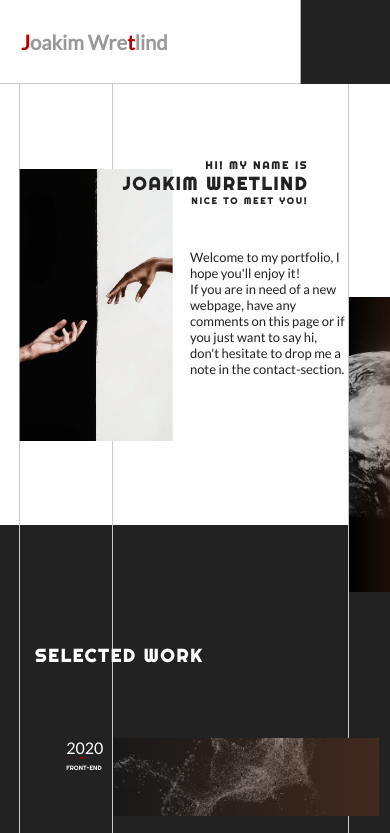
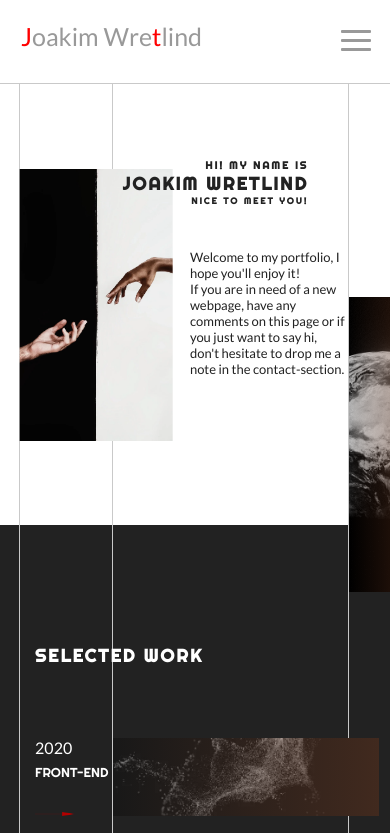
Before and after one commit to Joakim-dev/portfolio, a plain HTML site: page index.html in a window 390 px wide. Shown: the top 833 px of the page. Drawn offline with nearby package versions, Linux system fonts and the light colour scheme; files whose address does not match are found by name.

Commit message:
changes for responsiveness

```diff
--- a/index.html
+++ b/index.html
@@ -14,26 +14,28 @@
     <wrapper>
         <div class="grid-container">
             <header>
-                <h1 class="logo"><span>j</span>oakim wre<span>t</span>lind</h1>
-                <div class="navigation">
-                    <ul class="menu">
+                <nav class="navbar">
+                    <div class="brand-title"><span>j</span>oakim Wre<span>t</span>lind</div>
+                    <a href="#" class="toggle-button">
+                        <span class="bar"></span>
+                        <span class="bar"></span>
+                        <span class="bar"></span>
+                    </a>
+                    <div class="navbar-links">
+                        <ul>
                             <li><a href="#home">home</a></li>
                             <li><a href="#work">work</a></li>
                             <li><a href="#about">about</a></li>
                             <li><a href="#contact">contact</a></li>
                         </ul>
+                    </div>
                     <div class="social">
                         <ul>
                             <li><a href="http://linkedin.com/in/" target="_blank" ><i class="fa fa-linkedin fa-3x"></i></a></li>
-                    <li><a href="https://github.com/Joakim-dev/portNet.git" target="_blank"><i class="fa fa-github fa-3x"></i></a></li>
+                            <li><a href="https://github.com/Joakim-dev/portfolio.git" target="_blank"><i class="fa fa-github fa-3x"></i></a></li>
                         </ul>
                     </div>
-                <div class="burger">
-                    <div class="line1"></div>
-                    <div class="line2"></div>
-                    <div class="line3"></div>
-                </div>
-            </div>
+                </nav>
         </header>
             <div class="cell-h1"></div> <!--lines-->
             <div class="cell-h2"></div>
@@ -41,9 +43,7 @@
             <div class="cell-h4"></div>
 
             <!--HOME section-->
-
                 <img src="/img/hands.webp" alt="hands" class="img-1">
-           <!-- <img src="/img/phone.webp" alt="phone" class="img-2" data-aos="zoom-in-left" data-aos-offset="10" data-aos-duration="1200"> -->
                 <img src="/img/earth.webp" alt="earth" class="img-2" data-aos="zoom-in-left" data-aos-offset="10" data-aos-duration="1200">
                 <img src="/img/satisfying.webp" alt="satisfying" class="img-3" data-aos="zoom-in-left" data-aos-offset="10" data-aos-duration="750">
 
@@ -66,7 +66,6 @@
             <div class="cell-h10"></div>
 
             <!--WORK section-->
-
                 <img src="/img/particles.webp" alt="front-end" class="img-4" data-aos="fade-left" data-aos-offset="100">
                 <img src="/img/rain.webp" alt="full-stack" class="img-5" data-aos="fade-left" data-aos-offset="125">
                 <img src="/img/pillar.webp" alt="other" class="img-6" data-aos="fade-left" data-aos-offset="150">
@@ -82,19 +81,19 @@
                 <p>2020</p>
                 <h4>front-end</h4>
             </div>
-                <img src="/img/arrow.png" alt="arrow" width="25%" class="cell-w4a modal-open"
+                <img src="/img/arrow.png" alt="arrow" class="img-arrow1 modal-open"
                 data-modal="modal4">
             <div class="cell-w5">
                 <p>2020</p>
                 <h4>full-stack</h4>
             </div>
-                <img src="/img/arrow.png" alt="arrow" width="25%" class="cell-w5a modal-open"
+            <img src="/img/arrow.png" alt="arrow" class="img-arrow2 modal-open"
                 data-modal="modal4">
             <div class="cell-w6">
                 <p>2020</p>
                 <h4>other</h4>
             </div>
-                <img src="/img/arrow.png" alt="arrow" width="25%" class="cell-w6a modal-open"
+            <img src="/img/arrow.png" alt="arrow" class="img-arrow3 modal-open"
                 data-modal="modal4">
                 <div id="modal4" class="modal">
                     <div class="modal__content">
@@ -116,7 +115,6 @@
             <div class="cell-w9" data-aos="fade-left" data-aos-offset="150"></div>
 
             <!--ABOUT section-->
-
                 <img src="/img/about.webp" alt="neon-sign" class="img-7" data-aos="flip-left" data-aos-offset="25" data-aos-duration="2000">
 
             <div id="about" class="cell-a1">
@@ -199,7 +197,7 @@
                         course at the university. Via Flutter I went all in on
                         web-development in 2019.</p>
                     <p>Besides coding I also enjoy art and design, and when I can,
-                        I like to play around with my own 3D projects in Blender.
+                        I like to work on some 3D projects in Blender.
                     </p>
                 <br>
                 <a class="modal-open"
@@ -245,12 +243,9 @@
                 </div>
             </div>
 
-
-
             <div class="cell-a6" data-aos="flip-left" data-aos-offset="25" data-aos-duration="2000"></div>
 
             <!--CONTACT section-->
-
                 <img src="/img/myself.webp" alt="myself" class="img-8" data-aos="fade-left" data-aos-offset="100">
                 <img src="/img//k21.webp" alt="keyboard" class="img-9" data-aos="fade-right" data-aos-offset="100">
 
@@ -295,12 +290,11 @@
                     <li><p>2020</p></li>
                     <li><a href="#"><img src="/img/to-top.png" alt="to-top" height="25vh"></a></li>
                     <li><a href="http://linkedin.com/in/" target="_blank"><i class="fa fa-linkedin fa-3x"></i></a></li>
-                    <li><a href="https://github.com/Joakim-dev/portNet.git" target="_blank"><i class="fa fa-github fa-3x"></i></a></li>
+                    <li><a href="https://github.com/Joakim-dev/portfolio.git" target="_blank"><i class="fa fa-github fa-3x"></i></a></li>
                 </ul>
             </footer class="footer">
 
         </div>  <!--end grid-container-->
-
     </wrapper>
 
     <script src="/js/navbar.js"></script>
--- a/sass/abstracts/_mixins.scss
+++ b/sass/abstracts/_mixins.scss
@@ -15,10 +15,16 @@
     z-index: 20;
 }
 /*Pagenumbers*/
-@mixin numbers {
+@mixin numbers ($column, $row) {
+    grid-column: $column;
+    grid-row: $row;
     font-size: $numbers;
     font-family: 'Righteous', cursive;
     letter-spacing: .2rem;
+
+    @include respond (smallp) {
+        opacity: 0;
+    }
 }
 
 /*To controll different images differently*/
@@ -28,6 +34,41 @@
     object-fit: cover;
     display: block;
 }
+
+/*arrows*/
+@mixin img-arrow ($column, $row) {
+    grid-column: $column;
+    grid-row: $row;
+    width: 9rem;
+    align-self: center;
+    margin-left: 8vw;
+    z-index: 100;
+    cursor: pointer;
+
+    @include respond (extra) {
+        align-self: flex-end;
+        width: 8rem;
+    }
+    @include respond(tab) {
+        margin-left: 20%;
+    }
+    @include respond(stab) {
+        margin-left: 10%;
+        grid-row: $row + 1;
+        align-self: flex-start;
+        width: 5.8rem;
+    }
+    @include respond (phone) {
+        align-self: flex-start;
+        width: 5rem;
+    }
+    @include respond (smallp) {
+        margin-left: 0%;
+        align-self: flex-end;
+        width: 4rem;
+    }
+}
+
 /*work-headers*/
 @mixin work ($row) {
     color: $white;
@@ -44,6 +85,25 @@
         text-transform: uppercase;
         margin-top: .8vh;
         margin-bottom: 2vh;
+    }
+    @include respond(tab) {
+        margin-left: 20%;
+        h4 {
+            font-size: 2rem;
+        }
+    }
+    @include respond(stab) {
+        margin-left: 10%;
+        h4 {
+            font-size: 1.5rem;
+        }
+    }
+    @include respond(smallp) {
+        margin-left: 0%;
+        h4 {
+            font-weight: 100;
+            font-size: 1.3rem;
+        }
     }
 }
 /*about*/
@@ -91,12 +151,10 @@
         height: .3vh;
         background: linear-gradient(90deg,transparent,$red);
     }
-
     a:hover span:nth-child(1){
         left: 100%;
         transition: 1s;
     }
-
     a span:nth-child(3){
         bottom: 0rem;
         right: -100%;
@@ -104,13 +162,11 @@
         height: .3vh;
         background: linear-gradient(270deg,transparent,$red);
     }
-
     a:hover span:nth-child(3){
         right: 100%;
         transition: 1s;
         transition-delay: .5s;
     }
-
     a span:nth-child(2){
         top: -100%;
         right: 0;
@@ -118,7 +174,6 @@
         height: 100%;
         background: linear-gradient(180deg,transparent,$red);
     }
-
     a:hover span:nth-child(2){
         top: 100%;
         transition: 1s;
@@ -131,7 +186,6 @@
         height: 100%;
         background: linear-gradient(360deg,transparent,$red);
     }
-
     a:hover span:nth-child(4){
         bottom: 100%;
         transition: 1s;
--- a/sass/base/_base.scss
+++ b/sass/base/_base.scss
@@ -21,6 +21,5 @@
 
     @include respond (tab) {
         padding: 0;
-
     }
 }
--- a/sass/components/_footer.scss
+++ b/sass/components/_footer.scss
@@ -24,7 +24,5 @@
           background: $white;
           border-radius: 50%;
        }
-
    }
-
 }
--- a/sass/components/_header.scss
+++ b/sass/components/_header.scss
@@ -1,172 +1,111 @@
 header {
-    width: 100%;
+    grid-column: 1/ 10;
     grid-row: 1;
-    grid-column: 1/ 10;
+    z-index: 1000;
+    color: $light-gray;
+}
+
+.navbar {
+    height: 110%;
     display: flex;
     justify-content: space-between;
     align-items: center;
-    color: $light-gray;
-    overflow: hidden;
+
 }
-.logo {
+.brand-title {
+    font-size: 2.5rem;
     text-transform: capitalize;
-    font-size: 3.5vh;
-    margin-left: 5%;
+    margin: 5%;
     span {
-        color: $red;
+        color: $light-red;
     }
 }
-.logo:hover {
+.brand-title:hover {
     cursor: pointer;
     animation: logoAnimation 1.6s;
 }
-.navigation {
-    width: 55%;
-    display: flex;
+.navbar-links {
+    ul {
+        margin: 0;
+        padding: 0;
+        display: flex;
+        li {
+            list-style: none;
+        }
+        a {
+            text-decoration: none;
+            color: $light-gray;
+            padding: 1.6rem;
+            display: block;
+            font-size: 1.6rem;
+        }
+        a:hover {
+            color: $light-red;
+        }
+    }
+}
+.toggle-button {
+    position: absolute;
+    top: 3.5%;
+    right: 5%;
+    display: none;
+    flex-direction: column;
     justify-content: space-between;
-    align-items: center;
-    z-index: 200;
-}
-.menu {
-    width: 30%;
-    font-size: $primary;
-    @include listStyles;
+    height: 2.1rem;
+    width: 3rem;
+    .bar {
+        height: .3rem;
+        width: 100%;
+        background: $light-gray;
+        border-radius: .1rem;
+    }
 }
 .social {
-    width: 15%;
-    margin-right: 10%;
+    width: 8%;
+    margin-right: 5%;
     ul {
-    @include listStyles;
+        list-style: none;
+        display: flex;
+        justify-content: space-between;
     }
-
-}
-.burger {
-    display: none;
-    cursor: pointer;
-    div {
-        width: 2.5rem;
-        height: .2rem;
-        background-color: $light-gray;
-        margin: .5rem;
-        transition: all 0.3s ease;
+    a {
+        text-decoration: none;
+        color: $light-gray;
     }
- }
-
-@include respond (stab) {
-    body {
-        overflow: hidden;
-    }
-    .menu{
-        right: 0px;
-        height: 50vh;
-        top: 8vh;
-        background-color: $dark-gray;
-        display: flex;
-        flex-direction: column;
-        justify-content: space-around;
-        align-items: center;
-        width: 50%;
-        transform: translateX(100%);
-        transition: transform .5s ease-in;
-    }
-    .menu li {
-        opacity: 0;
-        a {
-            font-size: 3rem;
-            letter-spacing: .5vw;
-        }
-    }
-    .burger {
-        display: inline-block;
-        margin-right: 15%;
-    }
-    .social {
-        width: 25%;
+    a:hover {
+        color: $light-red;
     }
 }
 
-.nav-active {
-    transform: translateX(0%);
-}
-@include respond (phone) {
-    body {
-        overflow: hidden;
+@media (max-width: 700px) {
+    .toggle-button {
+        display: flex;
     }
-    .logo {
-        font-size: 2.4vh;
-    }
-    .menu{
-
-        right: 0px;
-        height: 42vh;
-        top: 8vh;
-        background-color: $dark-gray;
-        display: flex;
-        flex-direction: column;
-        justify-content: space-around;
-        align-items: center;
-        width: 100%;
-        transform: translateX(100%);
-        transition: transform .5s ease-in;
-    }
-    .menu li {
-        opacity: 0;
-    }
-    .burger {
-        display: inline-block;
-        margin-right: 20%;
+    .navbar-links {
+     display: none;
+     width: 100%;
     }
     .social {
-        width: 40%;
+        display: none;
+    }
+    .navbar {
+        flex-direction: column;
+        align-items: flex-start;
+    }
+    .navbar-links {
+        ul {
+            width: 100%;
+            flex-direction: column;
+            background: $dark-gray;
+        }
+        li {
+            text-align: center;
+        }
+        a {
+            padding: .5rem 1rem;
+        }
+    }
+    .active{
+        display: flex;
     }
 }
-
-@include respond (smallp) {
-    overflow: hidden;
-    body {
-    }
-    .logo {
-        font-size: 2.4vh;
-    }
-    .menu{
-
-        right: 0px;
-        height: 92vh;
-        top: 8vh;
-        background-color: $dark-gray;
-        font-size: 3rem;
-        display: flex;
-        flex-direction: column;
-        justify-content: space-around;
-        align-items: center;
-        width: 100%;
-        transform: translateX(100%);
-        transition: transform .5s ease-in;
-    }
-    .menu li {
-        opacity: 0;
-    }
-    .burger {
-        display: inline-block;
-        margin-right: 22%;
-    }
-    .social {
-        margin-left: 10%;
-        width: 30%;
-    }
-}
-
-
-.nav-active {
-    transform: translateX(0%);
-}
-
-.toggle .line1 {
-    transform: rotate(-45deg) translate(-5px, 6px);
-}
-.toggle .line2 {
-    opacity: 0;
-}
-.toggle .line3 {
-    transform: rotate(45deg) translate(-4px, -5px);
-}
--- a/sass/components/_images.scss
+++ b/sass/components/_images.scss
@@ -113,7 +113,8 @@
     @include respond (smallp) {
         grid-column: 2/ 9;
     }
-}@include respond (smallp) {
+@include respond (smallp) {
         grid-column: 2/ 9;
         margin-right: 5%;
     }
+}
--- a/sass/layout/_sitelayout.scss
+++ b/sass/layout/_sitelayout.scss
@@ -1,14 +1,10 @@
 .wrapper {
+    width: 100%;
     overflow: hidden;
-    width: 100%;
-    height: 260vw;
-    @include respond(big) {
-        height: 390vw;
-    }
 }
 .grid-container {
     width: 100%;
-    height: 275 vw;
+    height: 100%;
     overflow: hidden;
     background: $white;
     display: grid;
@@ -19,12 +15,7 @@
         5vh 15vh 15vh  minmax(200px, 10vw) minmax(155px, 10vw) repeat(4, 5rem) /*about 8/27*/
         20vh 12vw repeat(6, 11vh) 10vh;  /*contact 10/37*/
 
-        @include respond (big) {
-            height: 280vw;
-        }
-
         @include respond (extra) {
-            height: 330vw;
             grid-template-rows:
             10vh 10vh repeat(4, 11vw)4vw 10vh 10vh /*home*/
             8vh 15vh repeat(3, 5vw 10vw 10vw) 5vw/*work*/
@@ -47,7 +38,6 @@
         }
 
         @include respond (phone) {
-            height: 400vw;
             grid-template-rows:
             10vh 10vh repeat(4, 11vw)4vw 10vh 10vh /*home*/
             8vh 15vh repeat(3, 5vw 10vw 10vw) 5vw/*work*/
@@ -55,14 +45,10 @@
             5vh 5vh 5vw repeat(4, 11vh) 8vh 15vh 10vh 8vh;  /*contact*/
         }
         @include respond (smallp) {
-            height: 505vw;
             grid-template-rows:
             10vh 10vh repeat(4, 11vw)4vw 10vh 10vh /*home*/
             8vh 15vh repeat(3, 5vw 10vw 10vw) 5vw/*work*/
             5vh 15vh 10vh minmax(200px, 10vw) minmax(210px, 10vw) 5vh /*about*/
             9vh 7vh 2vw 8vh 8vh repeat(3, 13vh) 7vh 8vh;  /*contact*/
         }
-
-
-
 }
--- a/sass/pages/_about.scss
+++ b/sass/pages/_about.scss
@@ -20,9 +20,7 @@
 }
 .cell-a2 {
 
-    @include numbers;
-    grid-column: 9;
-    grid-row: 24;
+    @include numbers (9, 24);
     @include respond(extra) {
         grid-row: 23;
         align-self: flex-end;
@@ -32,13 +30,7 @@
     }
     @include respond(phone) {
         grid-column: 8;
-        align-self: flex-start;
     }
-
-    @include respond (smallp) {
-        opacity: 0;
-    }
-
 }
 .cell-a3 {
     @include about;
--- a/sass/pages/_contact.scss
+++ b/sass/pages/_contact.scss
@@ -11,18 +11,11 @@
     z-index: 20;
 }
 .cell-c3 {
-    @include numbers;
-    grid-column: 2;
-    grid-row: 32;
+    @include numbers (2, 32);
     color: $white;
 
     @include respond (phone) {
-        grid-row: 31;
-        align-self: center;
-    }
-
-    @include respond (smallp) {
-        opacity: 0;
+        grid-row: 32;
     }
 }
 .cell-c4 {
--- a/sass/pages/_home.scss
+++ b/sass/pages/_home.scss
@@ -37,19 +37,14 @@
     }
 }
 .cell-h6 {
-    @include numbers;
-    grid-column: 9;
-    grid-row: 3;
+    @include numbers (9, 3);
     margin-top: -25%;
 
     @include respond (phone) {
         grid-column: 8;
-        grid-row: 2;
-        align-self: center;
-    }
-
-    @include respond (smallp) {
-        opacity: 0;
+        h2 {
+            margin-left: 3rem;
+        }
     }
 }
 .cell-h7 {
--- a/sass/pages/_work.scss
+++ b/sass/pages/_work.scss
@@ -13,53 +13,28 @@
     align-self: center;
 }
 .cell-w3 {
-    @include numbers;
-    grid-column: 2;
-    grid-row: 11;
+    @include numbers (2, 11);
     color: $white;
     align-self: center;
-
-    @include respond (phone) {
-        align-self: flex-start;
-    }
-
-    @include respond (smallp) {
-        opacity: 0;
-    }
 }
 
 .cell-w4 {
     @include work (13);
 }
-.cell-w4a {
-    margin-left: 8vw;
-    grid-column: 3;
-    grid-row: 13;
-    align-self: center;
-    z-index: 100;
-    cursor: pointer;
+.img-arrow1 {
+    @include img-arrow(3, 13);
 }
 .cell-w5 {
     @include work (16);
 }
-.cell-w5a {
-    margin-left: 8vw;
-    grid-column: 3;
-    grid-row: 16;
-    align-self: center;
-    z-index: 100;
-    cursor: pointer;
+.img-arrow2 {
+    @include img-arrow(3, 16);
 }
 .cell-w6 {
     @include work (19);
 }
-.cell-w6a {
-    margin-left: 8vw;
-    grid-column: 3;
-    grid-row: 19;
-    align-self: center;
-    z-index: 100;
-    cursor: pointer;
+.img-arrow3 {
+    @include img-arrow(3, 19);
 }
 .cell-w7 {
     grid-column: 4/ 9;
```
Also changed, not shown: js/navbar.js (+5 -23 lines), css/main.css, 1 other file. Lines whose indentation alone changed are shown as unchanged.
